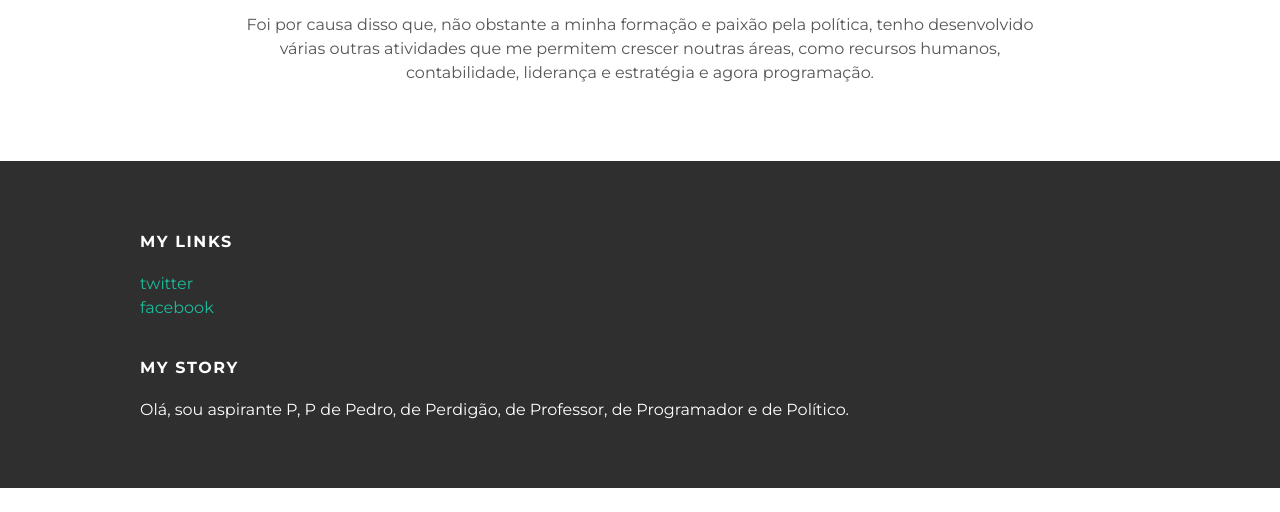
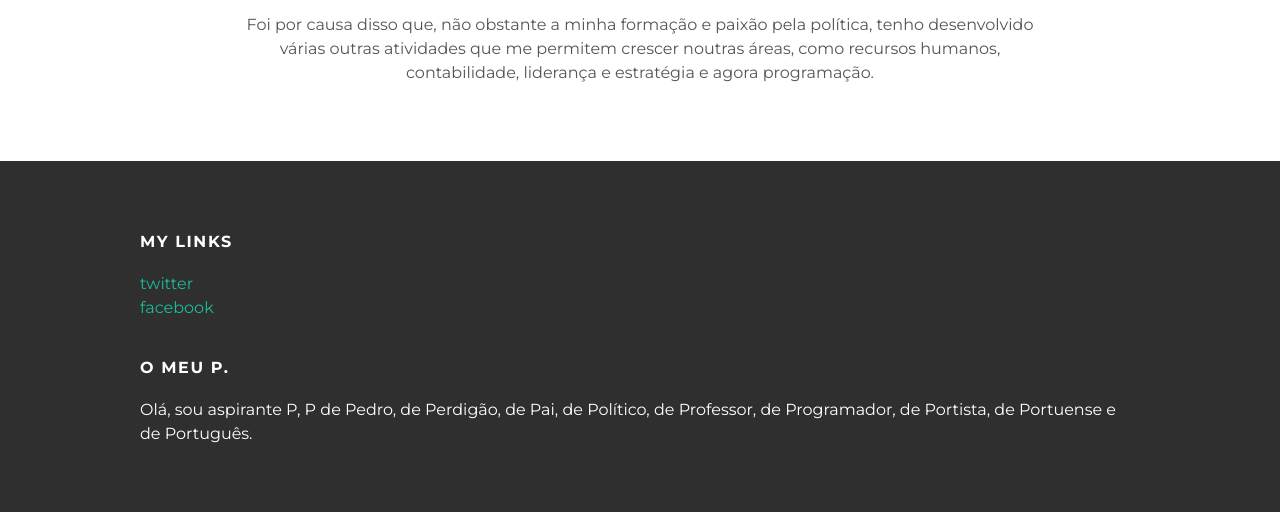
Before and after one commit to pedronperdigao/pedronperdigao.github.io, a plain HTML site: page about.html in a window 1280 px wide. Shown: the part 397-909 px from the top of the page. Before the commit the page ends 885 px from the top, so only its background shows below. Drawn offline with Linux system fonts and the light colour scheme.

Commit message:
Add files via upload

```diff
--- a/about.html
+++ b/about.html
@@ -39,8 +39,8 @@
           </p>
         </div>
         <div class="column">
-          <h4>My story</h4>
-          <p>Olá, sou aspirante P, P de Pedro, de Perdigão, de Professor, de Programador e de Político.</p>
+          <h4>O meu P.</h4>
+          <p>Olá, sou aspirante P, P de Pedro, de Perdigão, de Pai, de Político, de Professor, de Programador, de Portista, de Portuense e de Português.</p>
         </div>
       </div>
     </div>
```
Also changed, not shown: index.html (+1 -1 lines).
